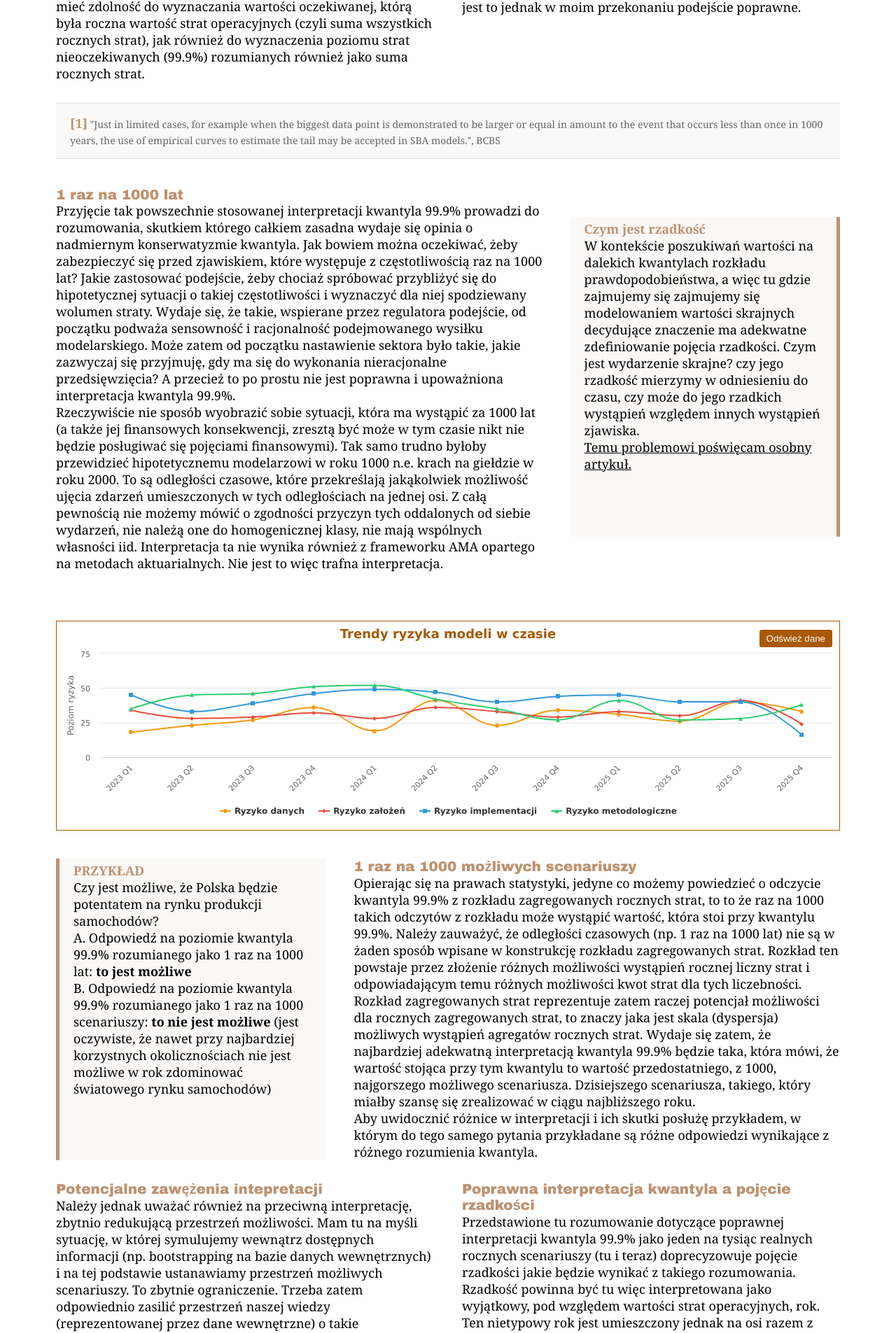
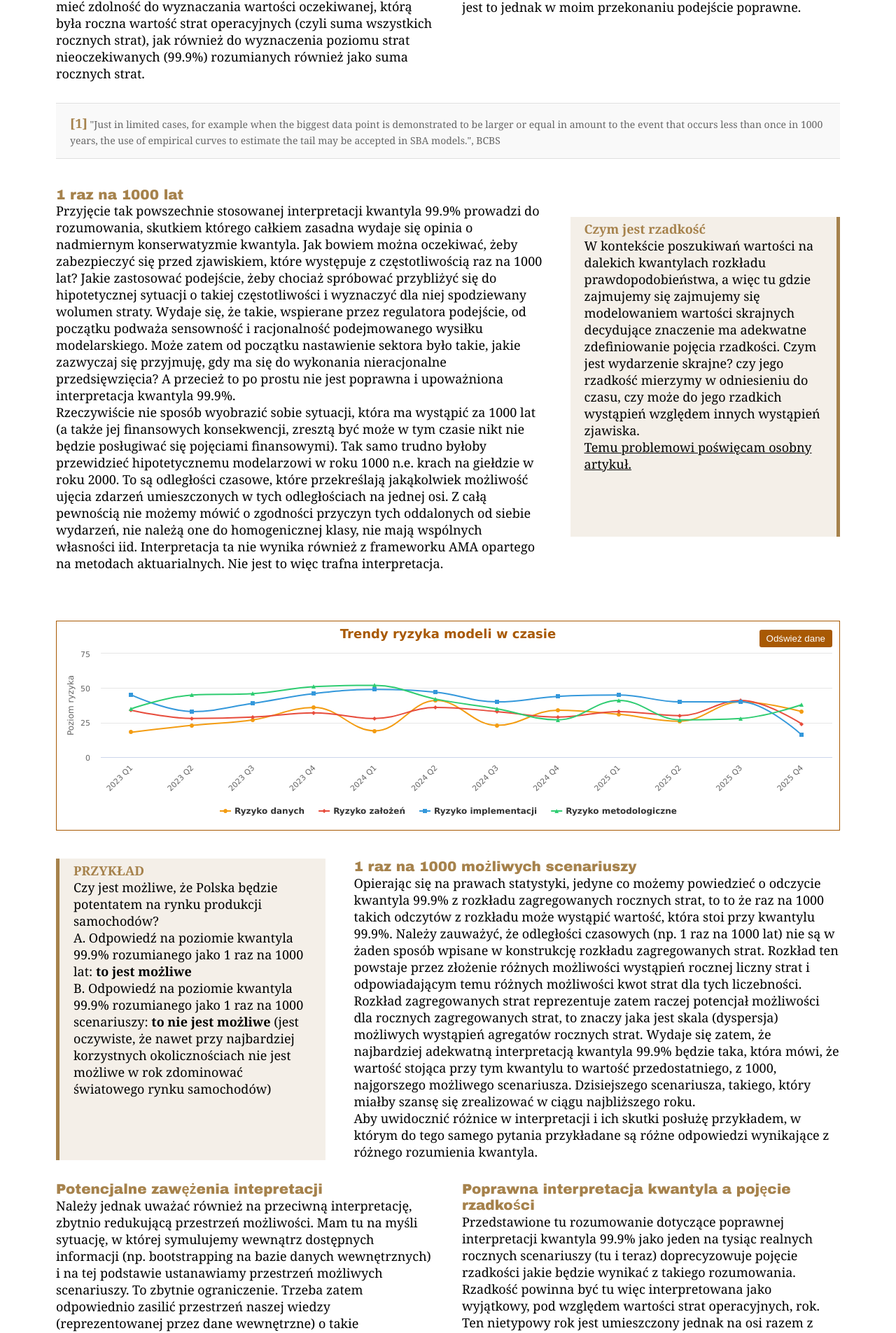
Before and after one commit to MaciejBuczak/risk-research, a Jekyll site: the page built from art-oprisk-kw999_v3_6.md, in a window 1280 px wide. Shown: the part 1107-3012 px from the top of the page at 70% size. Built offline with Jekyll 4.4.1, drawn with Linux system fonts in a browser that asks for light colours.

Commit message:
Update art-oprisk-kw999-layout_v3_6.html

```diff
--- a/_layouts/art-oprisk-kw999-layout_v3_6.html
+++ b/_layouts/art-oprisk-kw999-layout_v3_6.html
@@ -931,7 +931,7 @@
         <!-- Kontener na przypis -->
 <div class="ryzmod-footnote-container" style="width: 100%; max-width: 1200px; margin: 0 auto 40px auto; padding: 15px 20px; border-top: 1px solid #e0e0e0; border-bottom: 1px solid #e0e0e0; background-color: #f9f9f9;">
   <div class="ryzmod-footnote" style="font-size: 14px; color: #666; line-height: 1.5;">
-    <span style="font-weight: bold; color: #be9170;">[1]</span> "Just in limited cases, for example when the biggest data point is demonstrated to be larger or equal in amount to the event that occurs less than once in 1000 years, the use of empirical curves to estimate the tail may be accepted in SBA models.", BCBS
+    <span style="font-weight: bold; color: #a6824c;">[1]</span> "Just in limited cases, for example when the biggest data point is demonstrated to be larger or equal in amount to the event that occurs less than once in 1000 years, the use of empirical curves to estimate the tail may be accepted in SBA models.", BCBS
   </div>
 </div>
 
@@ -943,15 +943,15 @@
         <div class="ryzmod-t31-o32-container" style="display: flex; gap: 20px; margin-bottom: 40px;">
           <!-- Element T.3.1 -->
           <div class="ryzmod-text-t31" style="width: 65%; background-color: transparent; position: relative;">
-            <h5 style="font-family: Arial Black, Arial, sans-serif; font-size: 20px; font-weight: bold; color: #be9170; margin-top: 0;">1 raz na 1000 lat</h5>
+            <h5 style="font-family: Arial Black, Arial, sans-serif; font-size: 20px; font-weight: bold; color: #a6824c; margin-top: 0;">1 raz na 1000 lat</h5>
             <p>Przyjęcie tak powszechnie stosowanej interpretacji kwantyla 99.9% prowadzi do rozumowania, skutkiem którego całkiem zasadna wydaje się opinia o nadmiernym konserwatyzmie kwantyla. Jak bowiem można oczekiwać, żeby zabezpieczyć się przed zjawiskiem, które występuje z częstotliwością raz na 1000 lat? Jakie zastosować podejście, żeby chociaż spróbować przybliżyć się do hipotetycznej sytuacji o takiej częstotliwości i wyznaczyć dla niej spodziewany wolumen straty. Wydaje się, że takie, wspierane przez regulatora podejście, od początku podważa sensowność i racjonalność podejmowanego wysiłku modelarskiego. Może zatem od początku nastawienie sektora było takie, jakie zazwyczaj się przyjmuję, gdy ma się do wykonania nieracjonalne przedsięwzięcia? A przecież to po prostu nie jest poprawna i upoważniona interpretacja kwantyla 99.9%.</p>
             <p>Rzeczywiście nie sposób wyobrazić sobie sytuacji, która ma wystąpić za 1000 lat (a także jej finansowych konsekwencji, zresztą być może w tym czasie nikt nie będzie posługiwać się pojęciami finansowymi). Tak samo trudno byłoby przewidzieć hipotetycznemu modelarzowi w roku 1000 n.e. krach na giełdzie w roku 2000. To są odległości czasowe, które przekreślają jakąkolwiek możliwość ujęcia zdarzeń umieszczonych w tych odległościach na jednej osi. Z całą pewnością nie możemy mówić o zgodności przyczyn tych oddalonych od siebie wydarzeń, nie należą one do homogenicznej klasy, nie mają wspólnych własności iid. Interpretacja ta nie wynika również z frameworku AMA opartego na metodach aktuarialnych. Nie jest to więc trafna interpretacja.</p>
 
           </div>
 
           <!-- Element O 3.2 -->
-          <div class="ryzmod-orange-box" style="width: 35%; background-color: #fbf9f7; margin-top: 43px; margin-bottom: 80px; padding-left: 20px; padding-right: 20px; padding-top: 5px; padding-bottom: 5px; border-right: 5px solid #be9170; position: relative;">
-            <h3 style="color: #be9170;">Czym jest rzadkość</h3>
+          <div class="ryzmod-orange-box" style="width: 35%; background-color: #f4efe8; margin-top: 43px; margin-bottom: 80px; padding-left: 20px; padding-right: 20px; padding-top: 5px; padding-bottom: 5px; border-right: 5px solid #a6824c; position: relative;">
+            <h3 style="color: #a6824c;">Czym jest rzadkość</h3>
             <p>W kontekście poszukiwań wartości na dalekich kwantylach rozkładu prawdopodobieństwa, a więc tu gdzie zajmujemy się zajmujemy się modelowaniem wartości skrajnych decydujące znaczenie ma adekwatne zdefiniowanie pojęcia rzadkości. Czym jest wydarzenie skrajne? czy jego rzadkość mierzymy w odniesieniu do czasu, czy może do jego rzadkich wystąpień względem innych wystąpień zjawiska.</p>
           <p><u>Temu problemowi poświęcam osobny artykuł.</u></p>
           </div>
@@ -1165,8 +1165,8 @@
         <!-- NOWE ELEMENTY: O5.1 i T 5.2 -->
         <div class="ryzmod-o51-container" style="gap: 20px;">
           <!-- Kolorowy prostokąt po lewej -->
-          <div class="ryzmod-o51-box" style="background-color: #fbf9f7; padding-left: 20px; padding-right: 20px; padding-top: 5px; padding-bottom: 5px; border-left: 5px solid #be9170">
-            <h3 style="color: #be9170;">PRZYKŁAD</h3>
+          <div class="ryzmod-o51-box" style="background-color: #f4efe8; padding-left: 20px; padding-right: 20px; padding-top: 5px; padding-bottom: 5px; border-left: 5px solid #a6824c">
+            <h3 style="color: #a6824c;">PRZYKŁAD</h3>
             <p>Czy jest możliwe, że Polska będzie potentatem na rynku produkcji samochodów?</p>
             <p>A. Odpowiedź na poziomie kwantyla 99.9% rozumianego jako 1 raz na 1000 lat: <b>to jest możliwe</b></p>
             <p>B. Odpowiedź na poziomie kwantyla 99.9% rozumianego jako 1 raz na 1000 scenariuszy: <b>to nie jest możliwe</b> (jest oczywiste, że nawet przy najbardziej korzystnych okolicznościach nie jest możliwe w rok zdominować światowego rynku samochodów)</p>
@@ -1174,7 +1174,7 @@
 
           <!-- Tekst po prawej -->
           <div class="ryzmod-t52-text">
-            <h5 style="font-family: Arial Black, Arial, sans-serif; font-size: 20px; font-weight: bold; margin-top: 0; color: #be9170;">1 raz na 1000 możliwych scenariuszy</h5>
+            <h5 style="font-family: Arial Black, Arial, sans-serif; font-size: 20px; font-weight: bold; margin-top: 0; color: #a6824c;">1 raz na 1000 możliwych scenariuszy</h5>
             <p>Opierając się na prawach statystyki, jedyne co możemy powiedzieć o odczycie kwantyla 99.9% z rozkładu zagregowanych rocznych strat, to to że raz na 1000 takich odczytów z rozkładu może wystąpić wartość, która stoi przy kwantylu 99.9%. Należy zauważyć, że odległości czasowych (np. 1 raz na 1000 lat) nie są w żaden sposób wpisane w konstrukcję rozkładu zagregowanych strat. Rozkład ten powstaje przez złożenie różnych możliwości wystąpień rocznej liczny strat i odpowiadającym temu różnych możliwości kwot strat dla tych liczebności. Rozkład zagregowanych strat reprezentuje zatem raczej potencjał możliwości dla rocznych zagregowanych strat, to znaczy jaka jest skala (dyspersja) możliwych wystąpień agregatów rocznych strat. Wydaje się zatem, że najbardziej adekwatną interpretacją kwantyla 99.9% będzie taka, która mówi, że wartość stojąca przy tym kwantylu to wartość przedostatniego, z 1000, najgorszego możliwego scenariusza. Dzisiejszego scenariusza, takiego, który miałby szansę się zrealizować w ciągu najbliższego roku.</p>
             <p>Aby uwidocznić różnice w interpretacji i ich skutki posłużę przykładem, w którym do tego samego pytania przykładane są różne odpowiedzi wynikające z różnego rozumienia kwantyla.</p>
           </div>
@@ -1189,13 +1189,13 @@
         <div class="ryzmod-columns" style="display: flex; gap: 40px; margin-bottom: 30px;">
           <!-- Kolumna 1 -->
           <div style="flex: 1;">
-            <h5 style="font-family: Arial Black, Arial, sans-serif; font-size: 20px; font-weight: bold; color: #be9170;">Potencjalne zawężenia intepretacji</h5>
+            <h5 style="font-family: Arial Black, Arial, sans-serif; font-size: 20px; font-weight: bold; color: #a6824c;">Potencjalne zawężenia intepretacji</h5>
             <p style="margin-bottom: 15px;">Należy jednak uważać również na przeciwną interpretację, zbytnio redukującą przestrzeń możliwości. Mam tu na myśli sytuację, w której symulujemy wewnątrz dostępnych informacji (np. bootstrapping na bazie danych wewnętrznych) i na tej podstawie ustanawiamy przestrzeń możliwych scenariuszy. To zbytnie ograniczenie. Trzeba zatem odpowiednio zasilić przestrzeń naszej wiedzy (reprezentowanej przez dane wewnętrzne) o takie scenariusze, które tu i teraz mogą wystąpić, chociaż w naszych dotychczasowych doświadczeniach ich nie zaobserwowaliśmy.</p>
           </div>
 
           <!-- Kolumna 2 -->
           <div style="flex: 1;">
-            <h5 style="font-family: Arial Black, Arial, sans-serif; font-size: 20px; font-weight: bold; color: #be9170;">Poprawna interpretacja kwantyla a pojęcie rzadkości</h5>
+            <h5 style="font-family: Arial Black, Arial, sans-serif; font-size: 20px; font-weight: bold; color: #a6824c;">Poprawna interpretacja kwantyla a pojęcie rzadkości</h5>
             <p style="margin-bottom: 15px;">Przedstawione tu rozumowanie dotyczące poprawnej interpretacji kwantyla 99.9% jako jeden na tysiąc realnych rocznych scenariuszy (tu i teraz) doprecyzowuje pojęcie rzadkości jakie będzie wynikać z takiego rozumowania. Rzadkość powinna być tu więc interpretowana jako wyjątkowy, pod względem wartości strat operacyjnych, rok. Ten nietypowy rok jest umieszczony jednak na osi razem z innymi tego typu możliwych okresów rocznych, które mogły by się wydarzyć dzisiaj, a nie na linearnej, historycznej osi czasu. Jest to więc rzadkość rozumiana jako wyjątkowość jakiegoś scenariusza
 wydarzeń względem całego spektrum innych scenariuszy, gdzie wskazany explicite okres roczny stanowi jedynie formułę agregującą dla zjawiska ryzyka operacyjnego – jest to agregat wszystkich strat w scenariuszu, a więc strat, które wystąpiły w ciągu roku.</p>
           </div>
```
